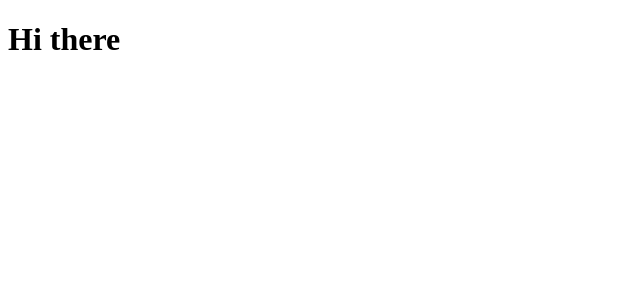
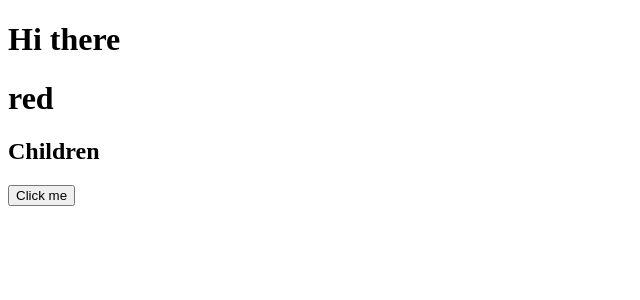
Before and after one commit to laurapoc/react-typescript, a React (Create React App) app: page / in a window 1280 px wide. Shown: the top 300 px of the page, without its empty margins (0-640 px from the left). Built offline with nearby package versions, Linux system fonts and the light colour scheme.

Commit message:
add children anotation used with React.FC component

```diff
--- a/src/index.tsx
+++ b/src/index.tsx
@@ -1,9 +1,11 @@
 import ReactDOM from "react-dom";
+import Parent from "./props/Parent";
 
 const App = () => {
   return (
     <div>
       <h1>Hi there</h1>
+      <Parent />
     </div>
   );
 };
--- a/src/props/Child.tsx
+++ b/src/props/Child.tsx
@@ -1,15 +1,23 @@
 interface ChildProps {
   color: string;
+  onCLick: () => void;
 }
 
-export const Child = ({ color }: ChildProps) => {
+export const Child = ({ color, onCLick }: ChildProps) => {
   return (
     <div>
       <h1>{color}</h1>
+      <button onClick={onCLick}>Click me</button>
     </div>
   );
 };
 
-export const ChildAsFC: React.FC<ChildProps> = ({ color }) => {
-  return <div>{color}</div>;
+export const ChildAsFC: React.FC<ChildProps> = ({ color, onCLick, children }) => {
+  return (
+    <div>
+      <h1>{color}</h1>
+      <h2>{children}</h2>
+      <button onClick={onCLick}>Click me</button>
+    </div>
+  );
 };
--- a/src/props/Parent.tsx
+++ b/src/props/Parent.tsx
@@ -1,7 +1,7 @@
-import { Child } from "./Child";
+import { ChildAsFC } from "./Child";
 
 const Parent = () => {
-  return <Child color="red" />;
+  return <ChildAsFC color="red" onCLick={() => console.log("Clicked")}>Children</ChildAsFC>;
 };
 
 export default Parent;
--- /dev/null
+++ b/src/react-app-env.d.ts
@@ -0,0 +1 @@
+/// <reference types="react-scripts" />
```
